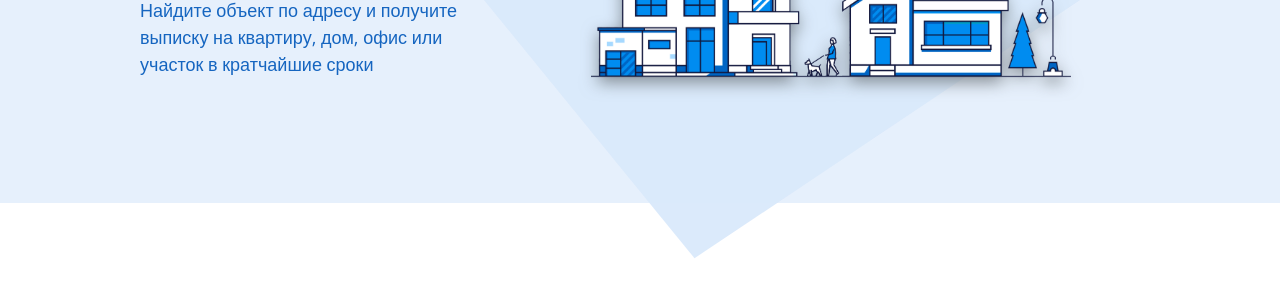
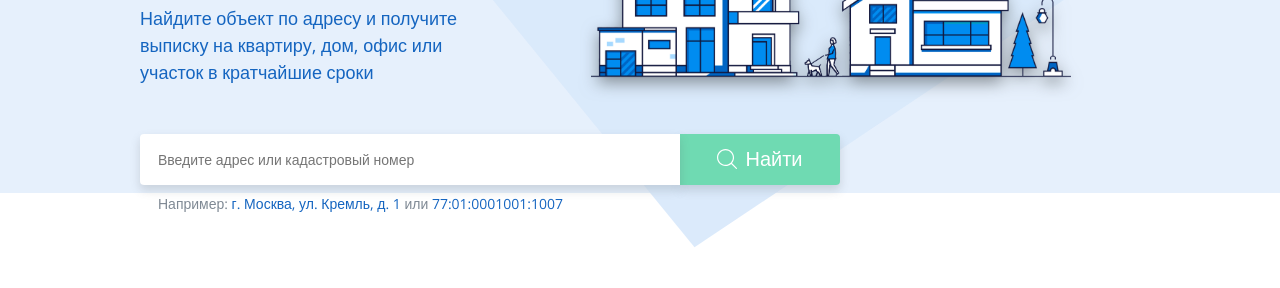
Before and after one commit to SaleSafe/egrn-landing, a plain HTML site: page index.html in a window 1280 px wide. Shown: the part 325-613 px from the top of the page. Drawn offline with nearby package versions, Linux system fonts and the light colour scheme.

Commit message:
Search form: desktop

```diff
--- a/index.html
+++ b/index.html
@@ -102,17 +102,27 @@
       </div>
     </div>
 
+    <div class="form_wrap wrap">
     <form action="">
-      <input
-        placeholder="Введите адрес или кадастровый номер"
-        required
-        type="text">
+      <label for="searchbox">
+        <input
+          id="searchbox"
+          placeholder="Введите адрес или кадастровый номер"
+          required
+          type="text">
+        <span class="tip">
+          Например:
+          <a href="#">г.&nbsp;Москва, ул.&nbsp;Кремль, д.&nbsp;1</a>&nbsp;или
+          <a href="#">77:01:0001001:1007</a>
+        </span>
+      </label>
       <button
         class="button">
           <img class="icon" src="./img/icons/search.svg" alt="search icon">
           Найти
       </button>
     </form>
+    </div>
 
   </article>
 
--- a/style/main.css
+++ b/style/main.css
@@ -464,6 +464,7 @@ main > article {
     display: block;
     width: 80%;
     max-width: 480px;
+    margin-bottom: 8px;
   }
 }
 
@@ -512,15 +513,58 @@ main > article {
   }
 }
 
+.hero .form_wrap {
+  padding: 0 16px;
+} @media (min-width: 600px) {
+  .hero .form_wrap {
+    padding: 0 24px;
+  }
+}
+
 .hero form {
   text-align: center;
-  padding: 0 16px;
   padding-bottom: 24px;
   margin: 0 auto;
-} @media (min-width: 750px) {
+} @media (min-width: 600px) {
   .hero form {
-    opacity: 0;
+    display: flex;
+    align-items: flex-start;
+    max-width: 700px;
+    margin-left: 0;
+    padding-top: 16px;
+    padding-bottom: 40px;
   }
+} @media (min-width: 1000px) {
+  .hero form {
+    padding-left: 0;
+    padding-right: 0;
+  }
+}
+
+.hero form label {
+
+} @media (min-width: 600px) {
+  .hero form label {
+    flex-grow: 2;
+    z-index: 10;
+  }
+}
+
+.hero form .tip {
+  display: none;
+} @media (min-width: 600px) {
+  .hero form .tip {
+    font-size: 14px;
+    color: #7f8994;
+    text-align: left;
+    padding-left: 18px;
+    display: block;
+  }
+}
+
+.hero form .tip  a {
+  color: #1565c0;
+  text-decoration: none;
 }
 
 .hero form input {
@@ -534,15 +578,31 @@ main > article {
   margin-bottom: 12px;
   font-size: 14px;
   box-sizing: border-box;
+  font-family: inherit;
+} @media (min-width: 600px) {
+  .hero form input {
+    border-radius: 4px 0 0 4px;
+  }
 }
 
 .hero form input::placeholder{
-   text-align: center;
+  text-align: center;
+} @media (min-width: 600px) {
+  .hero form input::placeholder{
+    text-align: left;
+  }
 }
 
 .hero form button {
   width: 100%;
   margin-bottom: 24px;
+} @media (min-width: 600px) {
+  .hero form button {
+    max-width: 160px;
+    padding-top: 15px;
+    padding-bottom: 16px;
+    border-radius: 0 4px 4px 0;
+  }
 }
 
 .hero form button .icon {
```
